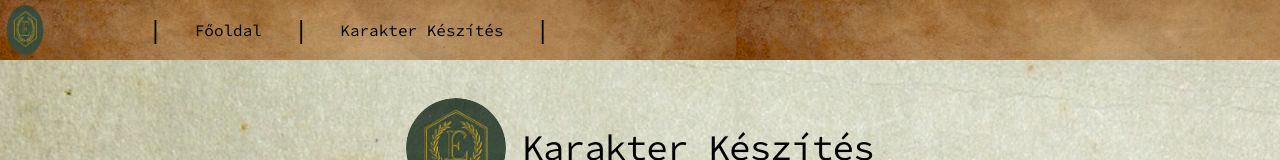
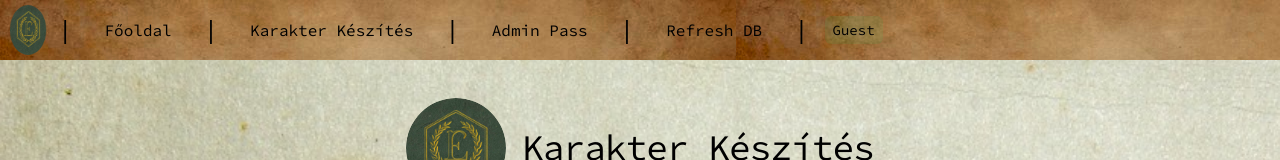
Before and after one commit to ElsIfElse/egylet-website, a Next.js app: page /createCharacter in a window 1280 px wide. Shown: the top 160 px of the page. Built offline with nearby package versions, Linux system fonts and the light colour scheme.

Commit message:
create admin login system and added refresh DB button

```diff
--- /dev/null
+++ b/app/components/AdminLoginDisplay.tsx
@@ -0,0 +1,58 @@
+'use client'
+import { LucideX } from "lucide-react";
+import {  Dialog, DialogContent, DialogContentText, DialogTitle } from "@mui/material";
+import { useState } from "react";
+import { useUpdateRedirectState } from "../zustandStores/updateRedirectState";
+
+interface AdminLoginDisplayProps {
+    toggleAdminLogin:()=>void
+}
+
+const AdminLoginDisplay:React.FC<AdminLoginDisplayProps> = ({toggleAdminLogin}) => {
+
+
+
+    const [pwInpout,setPwInput] = useState("")
+    const [message,setMessage] = useState("")
+    const setIsAdmin = useUpdateRedirectState((state) => state.setIsadmin);
+
+    const handleSubmit = function(input:string){
+        if(input === process.env.NEXT_PUBLIC_ADMIN_PW){
+            console.log("Admin login success")
+            setMessage("Sikeres belepés")
+            localStorage.setItem('isAdmin', 'true')
+            setTimeout(() => {
+                setIsAdmin(true)
+                toggleAdminLogin()
+            },1000)
+
+        }
+        else{
+            console.log("Admin login failed")
+            setMessage("Helytelen jelszó.")
+        }
+    }
+
+    return (
+        <>
+            <Dialog className="flex flex-col" open={true}>
+                <DialogTitle>Admin felület</DialogTitle>
+                <DialogContentText className="px-6">
+                        Add meg a jelszót az admin jogokhoz.
+                </DialogContentText>
+
+
+                <DialogContent className="flex flex-row gap-4">
+                     <input onChange={(e)=>setPwInput(e.target.value)} className="p-2 shadow-xl border-b border-b-slate-400 border-t border-t-slate-200 border-x border-x-slate-100" type="password" />
+                     <button onClick={()=>handleSubmit(pwInpout)}>Belépés</button>
+                     <button className="scale-75 absolute top-0 right-0" onClick={toggleAdminLogin}><LucideX/></button>
+                </DialogContent>
+                <DialogContentText style={{color:"red",fontWeight:"bold"}} className=" px-6 pb-6">
+                        {message}
+                </DialogContentText>
+            </Dialog>
+        </>
+     );
+}
+
+export default AdminLoginDisplay;
--- a/app/components/Navbar.tsx
+++ b/app/components/Navbar.tsx
@@ -2,12 +2,35 @@
 import { motion } from "motion/react"
 import Image from "next/image";
 import Link from "next/link";
+import {  useEffect, useState } from "react";
+import AdminLoginDisplay from "./AdminLoginDisplay";
+import revalidateMainPage from "../utils/revalidateMain";
+import { useUpdateRedirectState } from "../zustandStores/updateRedirectState";
+import { checkAdmin } from "../utils/CheckAdmin";
 
 const Navbar = () => {
+
+    const [showAdminLogin,setShowAdminLogin] = useState(false)
+    const isAdmin = useUpdateRedirectState((state) => state.isAdmin);
+    const setIsAdmin = useUpdateRedirectState((state) => state.setIsadmin);
+
+    const toggleAdminLogin = () => {
+        setShowAdminLogin(!showAdminLogin)
+    }
+
+    useEffect(()=>{console.log(showAdminLogin)},[showAdminLogin])
+    useEffect(()=>{
+        if(checkAdmin()){
+            setIsAdmin(true)
+        }
+
+    },[setIsAdmin])
+
+
     return (
         <div className=" flex flex-row w-screen h-[60px] bg-blue-100 justify-center items-center" style={{backgroundImage:"url(../../cardBack2.jpg)"}}>
             <div className="flex flex-row justify-start items-center w-full max-w-[1920px]">
-                <div className="w-[600px] flex flex-row justify-start items-center gap-12">
+                <div className="w-[auto] flex flex-row justify-start items-center">
 
                     <motion.div
                             animate={{ rotateY: [0, 360, 0] }}
@@ -29,18 +52,28 @@ const Navbar = () => {
                         height={50}
                         />
                     </motion.div>
-
-                    <div className="w-full flex flex-row justify-center gap-4 items-center">
+                    <div className="w-full flex flex-row justify-center gap-4  items-center">
                         <p className="text-2xl">|</p>
                         <Link className="text-black text-xl link" href="/"><h3 className="link">Főoldal</h3></Link>
                         <p className="text-2xl">|</p>
                         <Link className="text-black text-xl link" href="/createCharacter"><h3 className="link">Karakter Készítés</h3></Link>
                         <p className="text-2xl">|</p>
+                        <Link onClick={()=>{setShowAdminLogin(!showAdminLogin)}} className="text-black text-xl link" href=""><h3 className="link">Admin Pass</h3></Link>
+                        <p className="text-2xl">|</p>
+                        <Link className="link text-black text-xl" href={""} onClick={()=>revalidateMainPage()}><h3 className="link">Refresh DB</h3></Link>
+                        <p className="text-2xl">|</p>
+                        {isAdmin ? <p className=" text-sm link bg-green-500 bg-opacity-10 rounded-md">Admin</p> : <p className="text-sm link bg-green-500 bg-opacity-10 rounded-md ">Guest</p> }
+
                     </div>
 
                 </div>
-            </div>
-        </div>
+                </div>
+                    <div className="absolute z-0 flex items-center justify-center s-screen h-screen">
+                        {showAdminLogin && <AdminLoginDisplay toggleAdminLogin={toggleAdminLogin}/>}
+
+                    </div>
+
+                </div>
     );
 }
 
--- a/app/components/SingleCharacterCard.tsx
+++ b/app/components/SingleCharacterCard.tsx
@@ -20,6 +20,12 @@ const SingleCharacterCard:React.FC<CharacterCardProps> = ({characterId,character
 
     const deleteTheCharacter = async(id:string) => {
         try {
+            const isAdmin = localStorage.getItem('isAdmin')
+            if(!isAdmin){
+                alert("You are not admin")
+                return
+            }
+
             const res = await deleteCharacter(id)
             console.log(res)
             router.push("/deleted")
--- /dev/null
+++ b/app/utils/CheckAdmin.ts
@@ -0,0 +1,7 @@
+export const checkAdmin = function(){
+    const isAdmin = localStorage.getItem('isAdmin')
+    if(!isAdmin){
+        return false
+    }
+    return true
+}
--- a/app/zustandStores/updateRedirectState.ts
+++ b/app/zustandStores/updateRedirectState.ts
@@ -2,14 +2,18 @@ import { create } from 'zustand'
 
 interface useUpdateRedirectStateProps{
     pathId:string
+    isAdmin:boolean
 
     setPathId:(pathId:string) => void
+    setIsadmin:(isAdmin:boolean) => void
 }
 
 export const useUpdateRedirectState = create<useUpdateRedirectStateProps>((set) => ({
     pathId:"",
+    isAdmin:false,
 
-    setPathId:(pathId:string) => set({pathId})
+    setPathId:(pathId:string) => set({pathId}),
+    setIsadmin:(isAdmin:boolean) => set({isAdmin})
 
 
 }))
```
